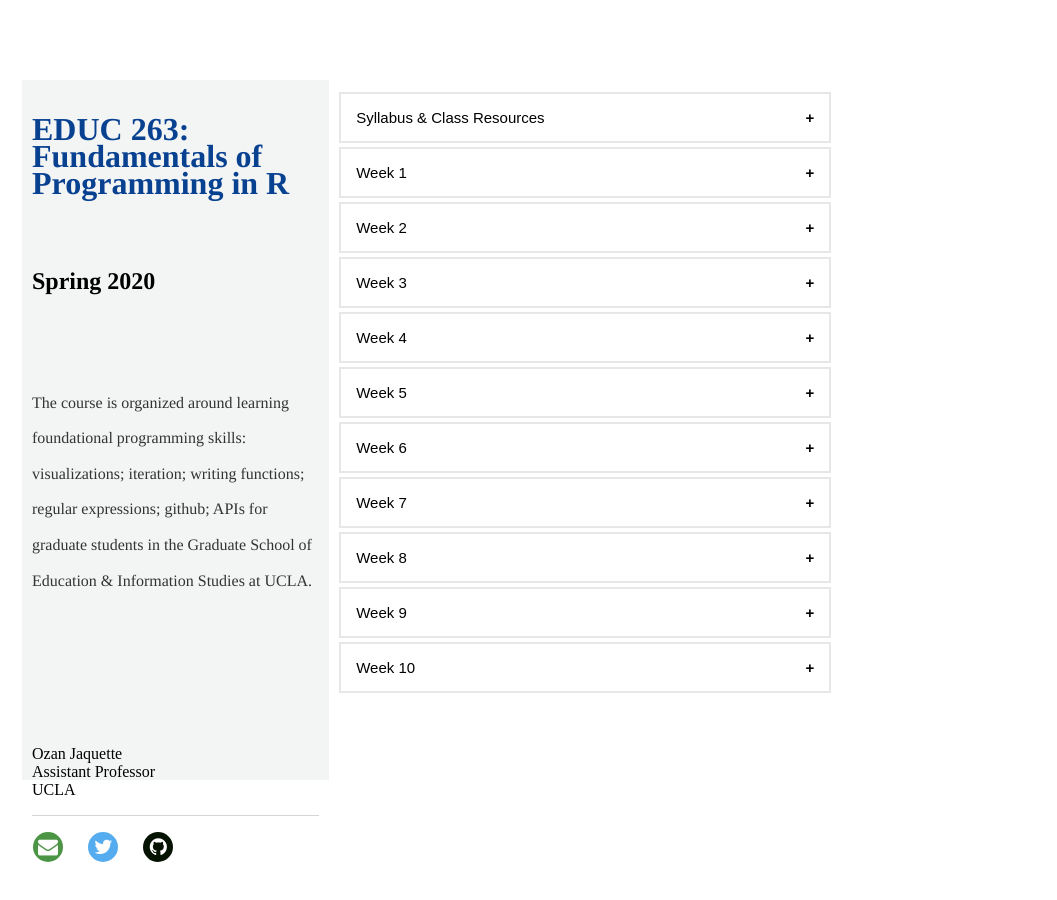
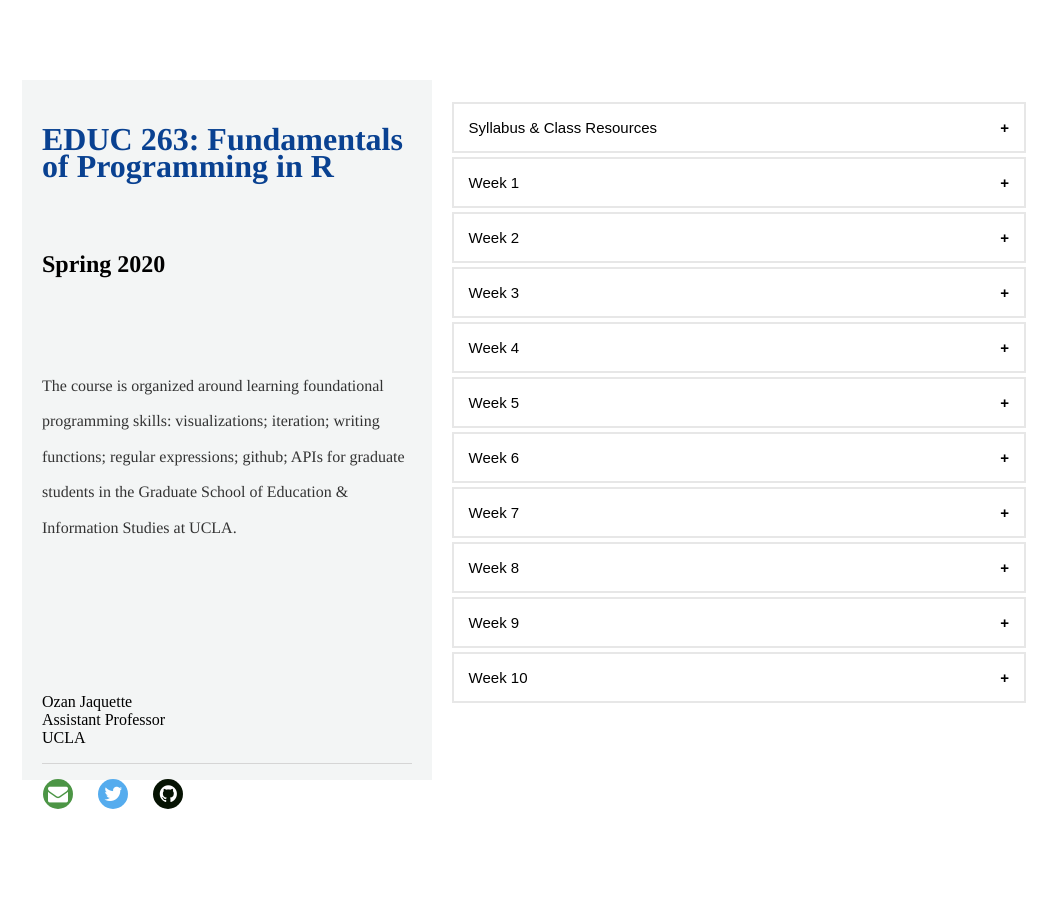
Before and after one commit to Rucla-ed/rclass2, a Jekyll site: the page built from README.md, in a window 1280 px wide. Shown: the whole page, without its empty margins (106-1163 px from the left). Built offline with Jekyll 4.4.1, drawn with Linux system fonts in a browser that asks for light colours; our own code applies the rules of GitHub Pages for plain Markdown files.

Commit message:
change size of columns

```diff
--- a/_layouts/default.html
+++ b/_layouts/default.html
@@ -72,17 +72,17 @@
 /* Create two equal columns that floats next to each other */
 .column {
   float: left;
-  padding: 10px;
+  padding: 20px;
   height: 700px;
 }
 
 .left {
-  width: 30%;
+  width: 40%;
   background: #F3F5F5;
 }
 
 .right {
-  width: 50%;
+  width: 60%;
   overflow: auto;
 }
 
```
